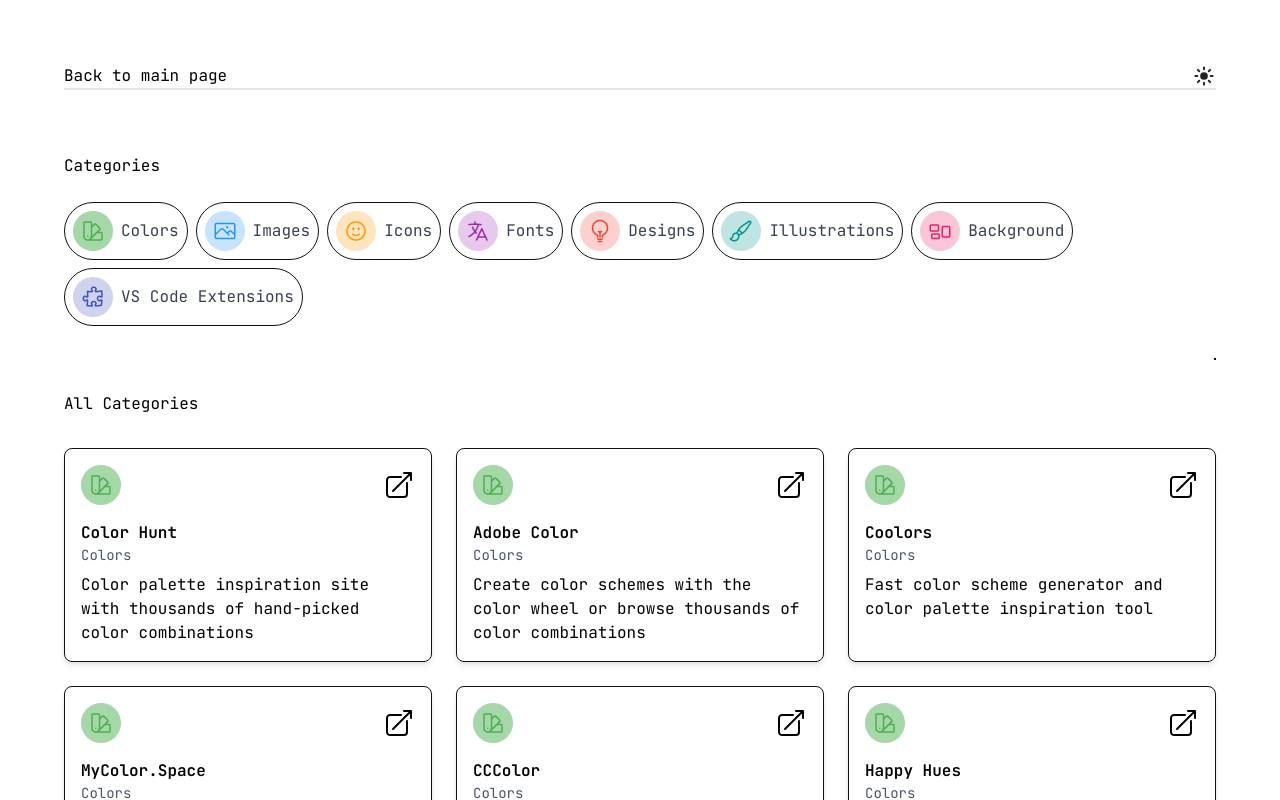
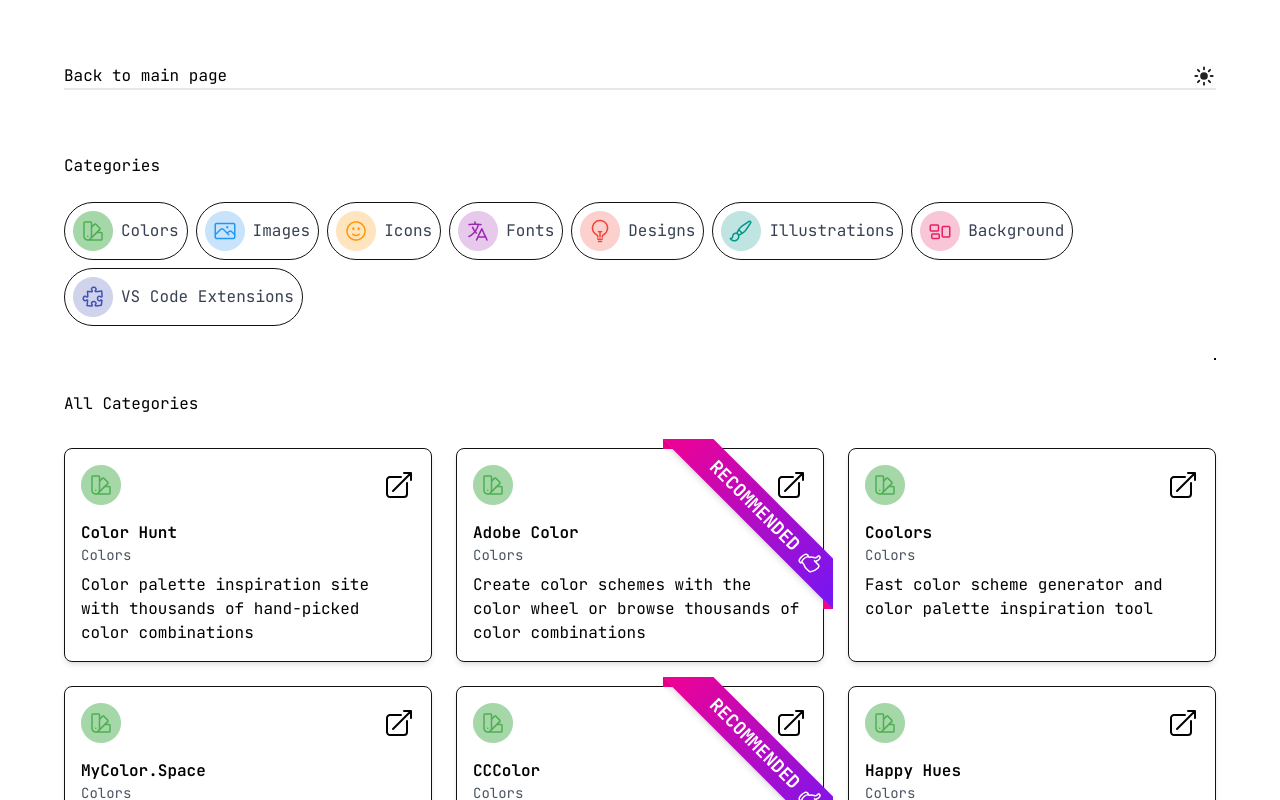
Before and after one commit to Chanawin-kmpn/portfolio-rework, a Next.js app: page /myTools in a window 1280 px wide. Shown: the top 800 px of the page. Built offline with nearby package versions, Linux system fonts and the light colour scheme; a web font is replaced by a local one.

Commit message:
add: add recommend to each of tools

```diff
--- a/components/Card/ToolCard.tsx
+++ b/components/Card/ToolCard.tsx
@@ -2,6 +2,7 @@
 import Image from 'next/image';
 import Link from 'next/link';
 import React from 'react';
+import RecommandTag from '../RecommandTag';
 
 const ToolCard: React.FC<ToolsDisplayProps> = ({ tools }) => {
 	return (
@@ -9,8 +10,9 @@
 			{tools.map((tool) => (
 				<div
 					key={tool.name}
-					className="flex-column card-bg gap-4 rounded-lg border border-dark-200 p-4 shadow-md transition-transform hover:scale-105 dark:border-light-800"
+					className="flex-column card-bg relative gap-4 rounded-lg border border-dark-200 p-4 shadow-md transition-transform hover:scale-105 dark:border-light-800"
 				>
+					{tool.recommend && <RecommandTag />}
 					<div className="flex items-center justify-between">
 						<Image
 							src={`/assets/icons/tools/${tool.tag}-icon.png`}
@@ -18,7 +20,7 @@
 							height={40}
 							alt={`${tool.tag}-icons`}
 						/>
-						<Link href={tool.url} target="_blank">
+						<Link href={tool.url} target="_blank" className="z-10">
 							<svg
 								xmlns="http://www.w3.org/2000/svg"
 								fill="none"
--- /dev/null
+++ b/components/RecommandTag.tsx
@@ -0,0 +1,36 @@
+import React from 'react';
+
+const RecommandTag = () => {
+	return (
+		<div className="absolute -right-2.5 -top-2.5 size-[170px] overflow-hidden">
+			<div className="absolute right-0 top-0 size-[170px] overflow-hidden before:absolute before:left-0 before:top-0 before:border-[5px] before:border-[hsl(325deg,100%,48%)] before:border-r-transparent before:border-t-transparent before:content-[''] after:absolute after:bottom-0 after:right-0 after:border-[5px] after:border-[hsl(325deg,100%,48%)] after:border-r-transparent after:border-t-transparent after:content-['']">
+				<span className="group absolute -left-8 top-[60px] flex w-[270px] rotate-45 items-center justify-center gap-2 bg-gradient-to-r from-[hsl(325deg,100%,48%)] via-[hsl(260deg,100%,55%)] to-[hsl(230deg,100%,45%)] bg-200-100 py-1 text-center text-lg font-bold uppercase text-white shadow-md transition-all duration-700 hover:shadow-lg">
+					<span className="relative z-10">Recommended</span>
+					<span className="relative z-10">
+						<svg
+							xmlns="http://www.w3.org/2000/svg"
+							fill="none"
+							viewBox="0 0 24 24"
+							strokeWidth={1.5}
+							stroke="currentColor"
+							className="size-6"
+						>
+							<path
+								strokeLinecap="round"
+								strokeLinejoin="round"
+								d="M6.633 10.25c.806 0 1.533-.446 2.031-1.08a9.041 9.041 0 0 1 2.861-2.4c.723-.384 1.35-.956 1.653-1.715a4.498 4.498 0 0 0 .322-1.672V2.75a.75.75 0 0 1 .75-.75 2.25 2.25 0 0 1 2.25 2.25c0 1.152-.26 2.243-.723 3.218-.266.558.107 1.282.725 1.282m0 0h3.126c1.026 0 1.945.694 2.054 1.715.045.422.068.85.068 1.285a11.95 11.95 0 0 1-2.649 7.521c-.388.482-.987.729-1.605.729H13.48c-.483 0-.964-.078-1.423-.23l-3.114-1.04a4.501 4.501 0 0 0-1.423-.23H5.904m10.598-9.75H14.25M5.904 18.5c.083.205.173.405.27.602.197.4-.078.898-.523.898h-.908c-.889 0-1.713-.518-1.972-1.368a12 12 0 0 1-.521-3.507c0-1.553.295-3.036.831-4.398C3.387 9.953 4.167 9.5 5 9.5h1.053c.472 0 .745.556.5.96a8.958 8.958 0 0 0-1.302 4.665c0 1.194.232 2.333.654 3.375Z"
+							/>
+						</svg>
+					</span>
+				</span>
+			</div>
+			<style jsx>{`
+				.group:hover {
+					background-position: 100% 0;
+				}
+			`}</style>
+		</div>
+	);
+};
+
+export default RecommandTag;
--- a/data/myTools.json
+++ b/data/myTools.json
@@ -15,7 +15,7 @@
 					"name": "Adobe Color",
 					"url": "https://color.adobe.com/",
 					"description": "Create color schemes with the color wheel or browse thousands of color combinations",
-					"recommend": false,
+					"recommend": true,
 					"tag": "color"
 				},
 				{
@@ -36,7 +36,7 @@
 					"name": "CCColor",
 					"url": "https://fffuel.co/cccolor/",
 					"description": "Color palette generator with customizable options",
-					"recommend": false,
+					"recommend": true,
 					"tag": "color"
 				},
 				{
@@ -56,7 +56,7 @@
 					"name": "Unsplash",
 					"url": "https://unsplash.com",
 					"description": "Beautiful, free images and photos that you can download and use for any project",
-					"recommend": false,
+					"recommend": true,
 					"tag": "image"
 				},
 				{
@@ -90,21 +90,21 @@
 					"name": "Heroicons",
 					"url": "https://heroicons.com/",
 					"description": "Beautiful hand-crafted SVG icons, by the makers of Tailwind CSS",
-					"recommend": false,
+					"recommend": true,
 					"tag": "icon"
 				},
 				{
 					"name": "Flaticon",
 					"url": "https://www.flaticon.com/",
 					"description": "Large database of free icons available in PNG, SVG, EPS, PSD and BASE 64 formats",
-					"recommend": false,
+					"recommend": true,
 					"tag": "icon"
 				},
 				{
 					"name": "Font Awesome",
 					"url": "https://fontawesome.com/icons",
 					"description": "Vector icons and social logos for your website",
-					"recommend": false,
+					"recommend": true,
 					"tag": "icon"
 				},
 				{
@@ -190,6 +190,13 @@
 					"description": "Beautifully crafted 3D icons",
 					"recommend": false,
 					"tag": "icon"
+				},
+				{
+					"name": "FFFuel",
+					"url": "https://www.fffuel.co/",
+					"description": "SVG generators for gradients, patterns, textures, shapes & backgrounds",
+					"recommend": true,
+					"tag": "icon"
 				}
 			]
 		},
@@ -201,14 +208,14 @@
 					"name": "CDN Fonts",
 					"url": "https://www.cdnfonts.com/",
 					"description": "Free fonts hosted on fast CDN servers",
-					"recommend": false,
+					"recommend": true,
 					"tag": "font"
 				},
 				{
 					"name": "Google Fonts",
 					"url": "https://fonts.google.com/",
 					"description": "Making the web more beautiful, fast, and open through great typography",
-					"recommend": false,
+					"recommend": true,
 					"tag": "font"
 				},
 				{
@@ -298,7 +305,7 @@
 					"name": "Dribbble",
 					"url": "https://dribbble.com/shots/popula",
 					"description": "Discover the world's top designers & creatives",
-					"recommend": false,
+					"recommend": true,
 					"tag": "design"
 				},
 				{
@@ -326,7 +333,7 @@
 					"name": "Lapa Ninja",
 					"url": "https://www.lapa.ninja/",
 					"description": "The best landing page design inspiration from around the web",
-					"recommend": false,
+					"recommend": true,
 					"tag": "design"
 				}
 			]
@@ -344,7 +351,7 @@
 				},
 				{
 					"name": "Icons8 Illustrations",
-					"url": "https://icons8.com/illustration",
+					"url": "https://icons8.com/illustrations",
 					"description": "Free vector illustrations to class up your project",
 					"recommend": false,
 					"tag": "illustration"
@@ -353,7 +360,7 @@
 					"name": "Storyset",
 					"url": "https://storyset.com/",
 					"description": "Awesome free customizable illustrations for your next project",
-					"recommend": false,
+					"recommend": true,
 					"tag": "illustration"
 				},
 				{
@@ -371,10 +378,10 @@
 					"tag": "illustration"
 				},
 				{
-					"name": "Humaaans",
-					"url": "https://blush.design/collections/humaaans/humaaans",
-					"description": "Mix-&-match illustrations of people with a design library",
-					"recommend": false,
+					"name": "Blush",
+					"url": "https://blush.design/",
+					"description": "Easily create and customize stunning illustrations with collections made by artists across the globe.",
+					"recommend": true,
 					"tag": "illustration"
 				},
 				{
@@ -388,7 +395,7 @@
 					"name": "Open Doodles",
 					"url": "https://www.opendoodles.com/",
 					"description": "A free set of open-source illustrations",
-					"recommend": false,
+					"recommend": true,
 					"tag": "illustration"
 				},
 				{
@@ -399,7 +406,7 @@
 					"tag": "illustration"
 				},
 				{
-					"name": "Storytale.io",
+					"name": "Storytale",
 					"url": "https://storytale.io/",
 					"description": "Unique illustrations for web and mobile projects",
 					"recommend": false,
@@ -415,7 +422,7 @@
 					"name": "Mesh Gradient",
 					"url": "https://meshgradient.in/",
 					"description": "Create beautiful mesh gradients",
-					"recommend": false,
+					"recommend": true,
 					"tag": "background"
 				},
 				{
@@ -429,14 +436,14 @@
 					"name": "Cool Backgrounds",
 					"url": "https://coolbackgrounds.io/",
 					"description": "Create cool background images using gradients, patterns, and more",
-					"recommend": false,
+					"recommend": true,
 					"tag": "background"
 				},
 				{
 					"name": "Haikei",
 					"url": "https://app.haikei.app/",
 					"description": "Generate unique SVG design assets",
-					"recommend": false,
+					"recommend": true,
 					"tag": "background"
 				},
 				{
@@ -463,35 +470,35 @@
 					"name": "Live Server",
 					"url": "https://marketplace.visualstudio.com/items?itemName=ritwickdey.LiveServer",
 					"description": "Launch a development local Server with live reload feature for static & dynamic pages",
-					"recommend": false,
+					"recommend": true,
 					"tag": "vscode-extension"
 				},
 				{
 					"name": "Auto Close Tag",
 					"url": "https://marketplace.visualstudio.com/items?itemName=formulahendry.auto-close-tag",
 					"description": "Automatically add HTML/XML close tag",
-					"recommend": false,
+					"recommend": true,
 					"tag": "vscode-extension"
 				},
 				{
 					"name": "Auto Rename Tag",
 					"url": "https://marketplace.visualstudio.com/items?itemName=formulahendry.auto-rename-tag",
 					"description": "Auto rename paired HTML/XML tag",
-					"recommend": false,
+					"recommend": true,
 					"tag": "vscode-extension"
 				},
 				{
 					"name": "Path Intellisense",
 					"url": "https://marketplace.visualstudio.com/items?itemName=christian-kohler.path-intellisense",
 					"description": "Visual Studio Code plugin that autocompletes filenames",
-					"recommend": false,
+					"recommend": true,
 					"tag": "vscode-extension"
 				},
 				{
 					"name": "Prettier - Code formatter",
 					"url": "https://marketplace.visualstudio.com/items?itemName=esbenp.prettier-vscode",
 					"description": "Code formatter using prettier",
-					"recommend": false,
+					"recommend": true,
 					"tag": "vscode-extension"
 				},
 				{
@@ -505,7 +512,7 @@
 					"name": "Random Everything",
 					"url": "https://marketplace.visualstudio.com/items?itemName=helixquar.randomeverything",
 					"description": "Generate random data directly in VS Code",
-					"recommend": false,
+					"recommend": true,
 					"tag": "vscode-extension"
 				},
 				{
--- a/tailwind.config.ts
+++ b/tailwind.config.ts
@@ -86,6 +86,7 @@
 			backgroundSize: {
 				'300%': '300%',
 				'600%': '600%',
+				'200-100': '200% 100%',
 			},
 			transitionDuration: {
 				'250': '250',
```
